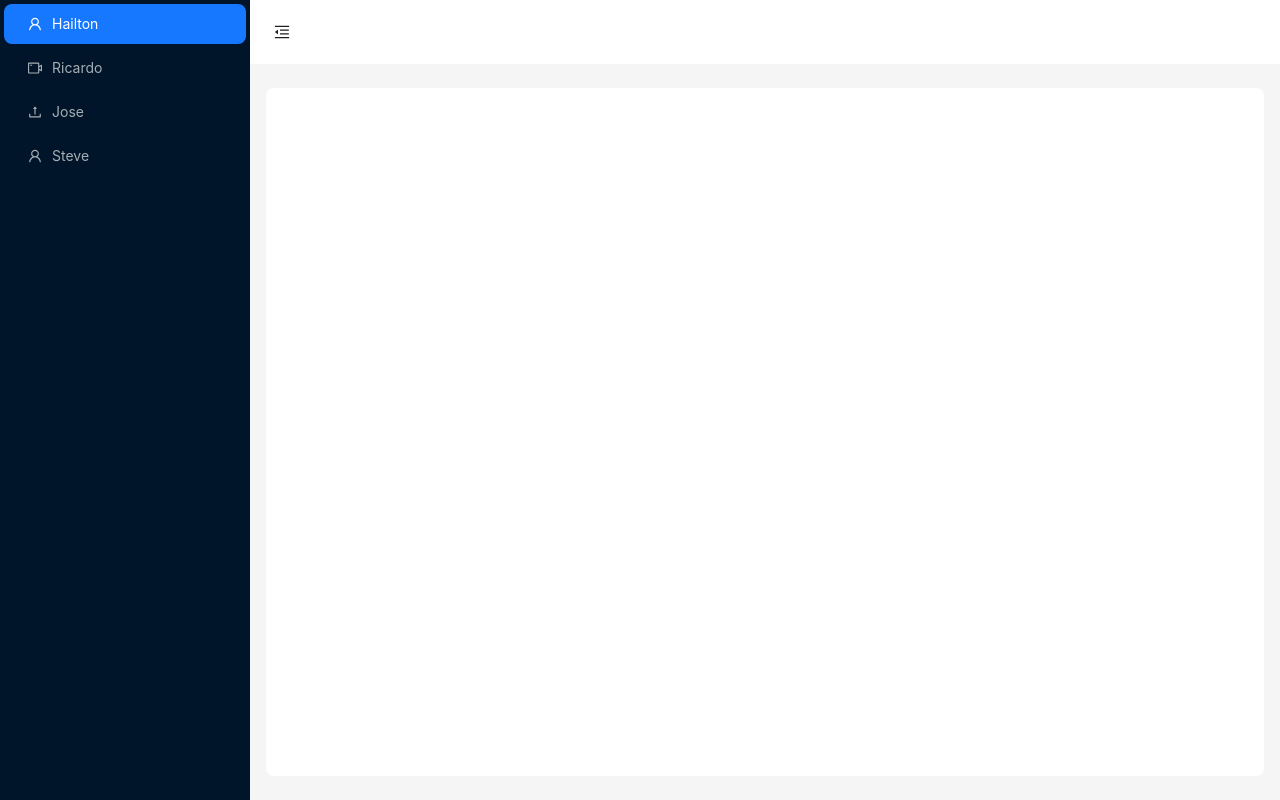
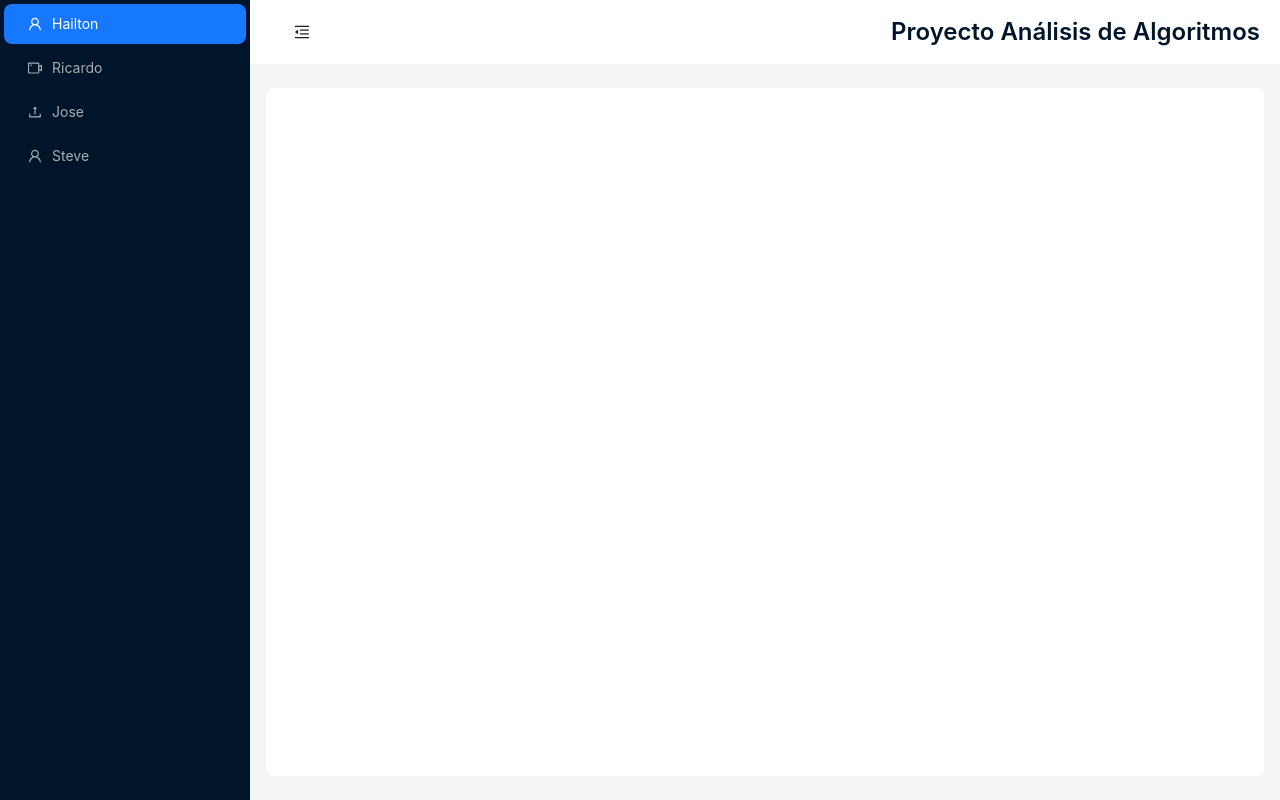
Before and after one commit to hailtonamaya/Proyecto_Analisis_de_Algoritmos, a React (Create React App) app: page / in a window 1280 px wide. Built offline with nearby package versions, Linux system fonts and the light colour scheme.

Commit message:
Title en navbar

```diff
--- a/src/components/navbar.jsx
+++ b/src/components/navbar.jsx
@@ -1,5 +1,5 @@
 import React, { useState } from 'react';
-import { Link, Outlet } from 'react-router-dom';  // Usar Outlet para las rutas
+import { Link, Outlet } from 'react-router-dom';
 import {
   MenuFoldOutlined,
   MenuUnfoldOutlined,
@@ -7,9 +7,10 @@ import {
   VideoCameraOutlined,
   UploadOutlined,
 } from '@ant-design/icons';
-import { Button, Layout, Menu, theme } from 'antd';
+import { Button, Layout, Menu, theme, Typography } from 'antd';
 
 const { Header, Sider, Content } = Layout;
+const { Title } = Typography;
 
 const Navbar = () => {
   const [collapsed, setCollapsed] = useState(false);
@@ -48,8 +49,11 @@ const Navbar = () => {
         {/* Cabecera */}
         <Header
           style={{
-            padding: 0,
+            padding: '0 20px',
             background: colorBgContainer,
+            display: 'flex',
+            alignItems: 'center',
+            justifyContent: 'space-between',
           }}
         >
           <Button
@@ -62,6 +66,10 @@ const Navbar = () => {
               height: 64,
             }}
           />
+          <Title level={3} style={{ color: '#001529', margin: 0 }}>
+            Proyecto Análisis de Algoritmos
+          </Title>
+
         </Header>
 
         {/* Contenido */}
--- a/src/pages/Hailton.jsx
+++ b/src/pages/Hailton.jsx
@@ -191,7 +191,7 @@ const Hailton = () => {
             </List.Item>
             )}
             style={{ maxHeight: '200px', overflowY: 'auto' }} // Establecer altura máxima y permitir el scroll vertical
-            />
+          />
 
         </Sider>
         <Content style={{ backgroundColor: "#f0f2f5", padding: "10px" }}>
```
